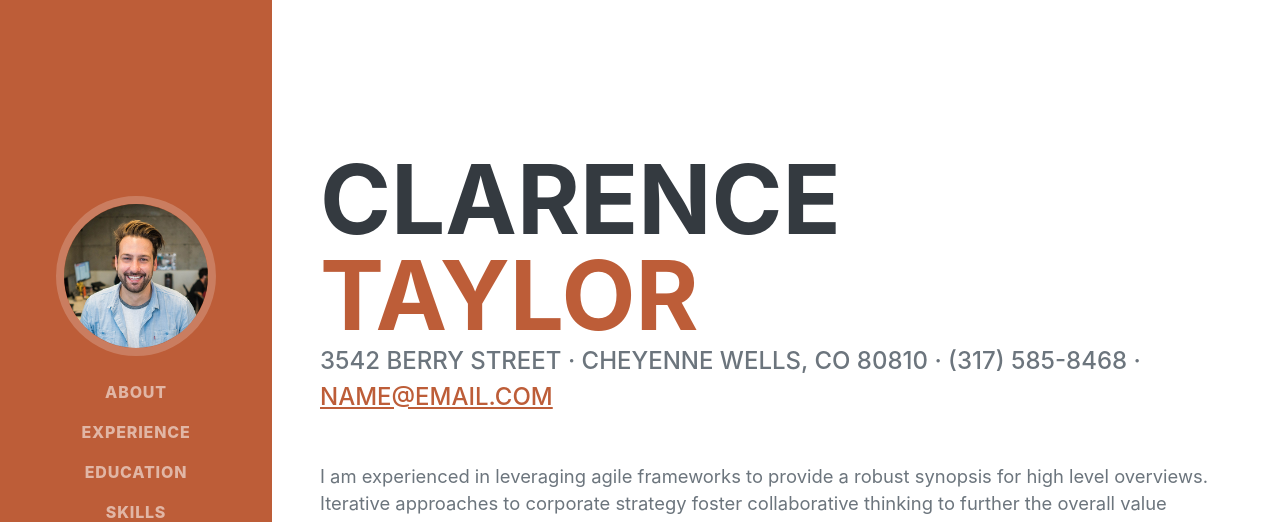
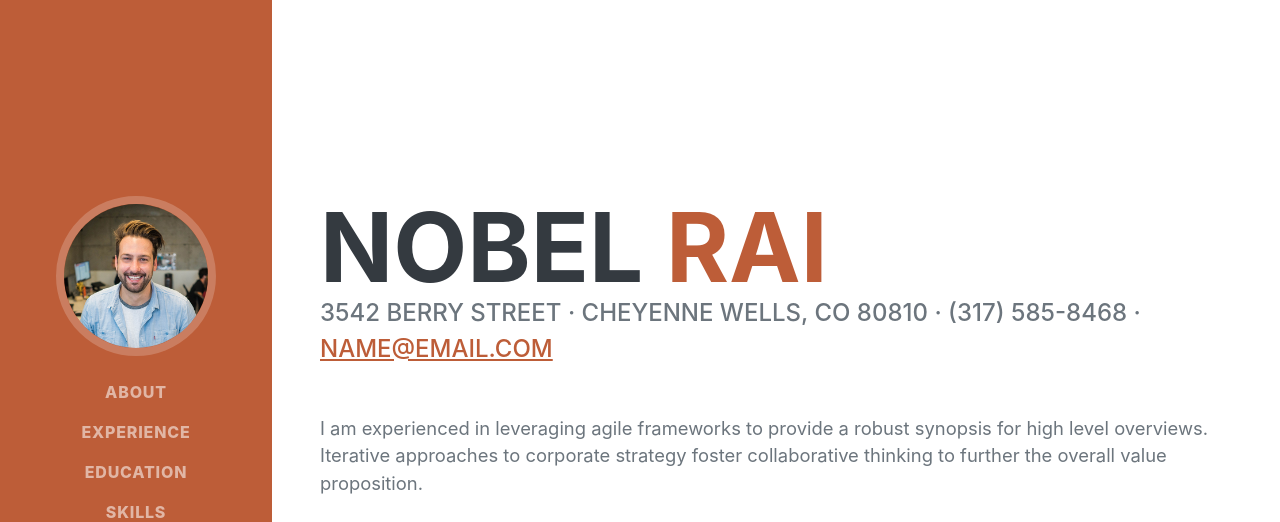
Before and after one commit to nobelrai/hosting, a plain HTML site: page index.html in a window 1280 px wide. Shown: the top 522 px of the page. Drawn offline with nearby package versions, Linux system fonts and the light colour scheme; a web font is replaced by a local one.

Commit message:
changed name to Nobel Rai

```diff
--- a/index.html
+++ b/index.html
@@ -90,8 +90,8 @@
       <section class="resume-section" id="about">
         <div class="resume-section-content">
           <h1 class="mb-0">
-            Clarence
-            <span class="text-primary">Taylor</span>
+            Nobel
+            <span class="text-primary">Rai</span>
           </h1>
           <div class="subheading mb-5">
             3542 Berry Street · Cheyenne Wells, CO 80810 · (317) 585-8468 ·
```
